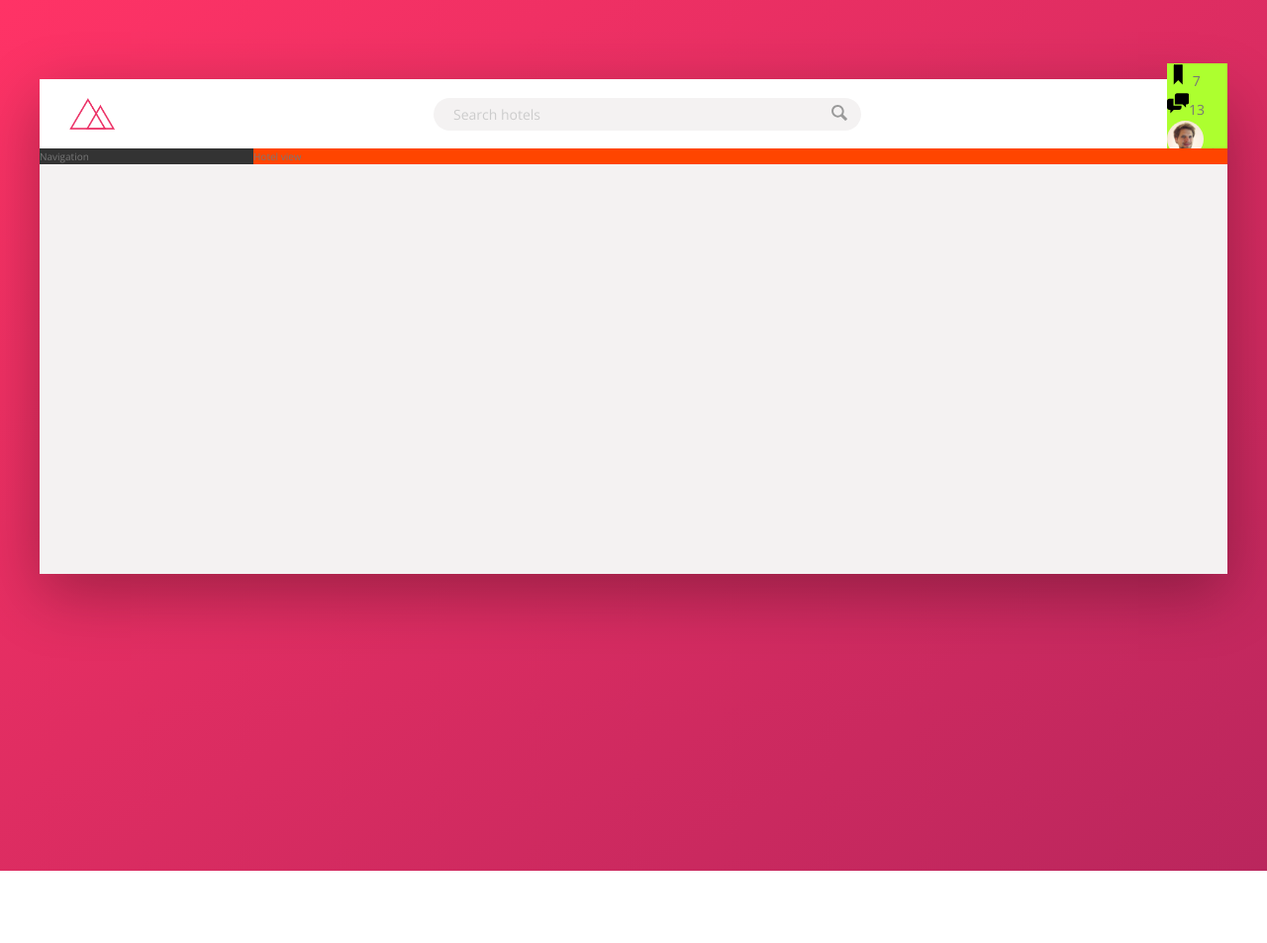
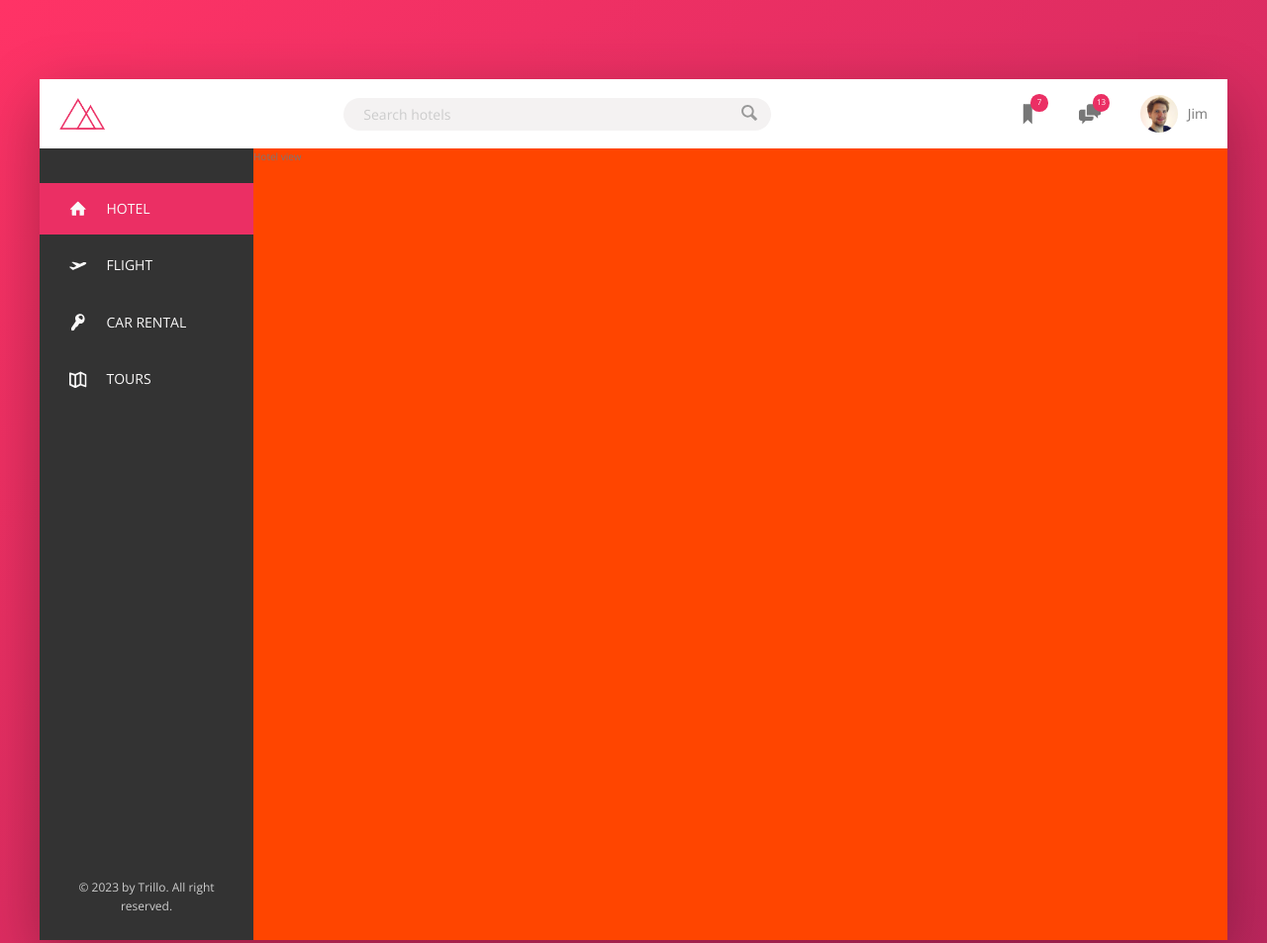
Before and after one commit to jcarp19/Trillo, a website: page index.html in a window 1280 px wide. Shown: the top 953 px of the page at 99% size. Before the commit the page ends 880 px from the top, so only its background shows below. Drawn offline with nearby package versions, Linux system fonts and the light colour scheme.

Commit message:
nav completed

```diff
--- a/index.html
+++ b/index.html
@@ -47,7 +47,43 @@
 
             <div class="content">
                 <nav class="sidebar">
-                    Navigation
+                    <ul class="side-nav">
+                        <li class="side-nav__item side-nav__item--active">
+                            <a href="#" class="side-nav__link">
+                                <svg class="side-nav__icon">
+                                    <use xlink:href="img/sprite.svg#icon-home"></use>
+                                </svg>
+                                <span>Hotel</span>
+                            </a>
+                        </li>
+                        <li class="side-nav__item">
+                            <a href="#" class="side-nav__link">
+                                <svg class="side-nav__icon">
+                                    <use xlink:href="img/sprite.svg#icon-aircraft-take-off"></use>
+                                </svg>
+                                <span>Flight</span>
+                            </a>
+                        </li>
+                        <li class="side-nav__item">
+                            <a href="#" class="side-nav__link">
+                                <svg class="side-nav__icon">
+                                    <use xlink:href="img/sprite.svg#icon-key"></use>
+                                </svg>
+                                <span>Car rental</span>
+                            </a>
+                        </li>
+                        <li class="side-nav__item">
+                            <a href="#" class="side-nav__link">
+                                <svg class="side-nav__icon">
+                                    <use xlink:href="img/sprite.svg#icon-map"></use>
+                                </svg>
+                                <span>Tours</span>
+                            </a>
+                        </li>
+                    </ul>
+                    <div class="legal">
+                        &copy; 2023 by Trillo. All right reserved.
+                    </div>
                 </nav>
                 <main class="hotel-view">
                     Hotel view
--- a/package.json
+++ b/package.json
@@ -1,5 +1,5 @@
 {
-  "name": "Trillo",
+  "name": "trillo",
   "version": "1.0.0",
   "description": "Trillo App",
   "main": "index.js",
--- a/sass/_components.scss
+++ b/sass/_components.scss
@@ -2,7 +2,7 @@
 ///  LOGO
 .logo {
     height: 3.25rem;
-    margin-left: 3rem;
+    margin-left: 2rem;
 }
 
 
@@ -67,31 +67,125 @@
 //////////////////////////////////////////
 //  USER NAVIGATION
 .user-nav {
-    background-color: greenyellow;
+    align-self: stretch;
+
+    display: flex;
+    align-items: center;
+
+    & > * {
+        padding: 0 2rem;
+        cursor: pointer;
+        height: 100%;
+        display: flex;
+        align-items: center;
+    }
+
+    & > *:hover {
+        background-color: var(--color-grey-light-2);
+    }
 
     &__icon-box {
-
+        position: relative;
     }
 
     &__icon {
         height: 2.25rem;
         width: 2.25rem;
+        fill: var(--color-grey-dark-2);
     }
 
     &__notification {
+        font-size: .8rem;
+        height: 1.75rem;
+        width: 1.75rem;
+        border-radius: 50%;
+        background-color: var(--color-primary);
+        color: #ffffff;
+        position: absolute;
+        top: 1.5rem;
+        right: 1.1rem;
 
+        display: flex;
+        justify-content: center;
+        align-items: center;
     }
 
-    &__user {
-
-    }
 
     &__user-photo {
         height: 3.75rem;
         border-radius: 50%;
+        margin-right: 1rem;
     }
 
-    &__user-name {
+}
 
+
+//////////////////////////////////////////
+//  SIDE NAVIGATION
+.side-nav {
+    font-size: 1.4rem;
+    list-style: none;
+    margin-top: 3.5rem;
+
+    &__item {
+        position: relative;
+
+        &:not(:last-child) {
+            margin-bottom: .5rem;
+        }
+    }
+
+
+    &__item::before {
+        content: "";
+        position: absolute;
+        top: 0;
+        left: 0;
+        height: 100%;
+        width: 3px;
+        background-color: var(--color-primary);
+        transform: scaleY(0);
+        transition: transform .2s, width .4s cubic-bezier(1,0,0,1) .2s, backgroun-color .1s;
+    }
+
+    &__item:hover::before,
+    &__item--active::before {
+        transform: scaleY(1);
+        width: 100%;
+    }
+
+    &__item:active::before {
+        background-color: var(--color-primary-light);
+    }
+
+    &__link:link,
+    &__link:visited {
+        color: var(--color-grey-light-1);
+        text-decoration: none;
+        text-transform: uppercase;
+        display: block;
+        padding: 1.5rem 3rem;
+        position: relative;
+        z-index: 10;
+
+        display: flex;
+        align-items: center;
+    }
+
+
+    &__icon {
+        width: 1.75rem;
+        height: 1.75rem;
+        margin-right: 2rem;
+        fill: currentColor;
     }
 }
+
+//////////////////////////////////////////
+//  LEGAL TEXT
+.legal {
+    font-size: 1.2rem;
+    color: var(--color-grey-light-4);
+    text-align: center;
+    padding: 2.5rem;
+}
--- a/sass/_layout.scss
+++ b/sass/_layout.scss
@@ -22,12 +22,18 @@
 }
 
 .sidebar {
+    display: flex;
+    flex-direction: column;
+    justify-content: space-between;
     background-color: var(--color-grey-dark-1);
     flex: 0 0 18%;
 }
 
 .hotel-view {
     background-color: #fff;
+    flex: 1;
+
+    // TESTING ONLY
+    height:80rem;
     background-color: orangered;
-    flex: 1;
 }
```
Also changed, not shown: css/style.css.
